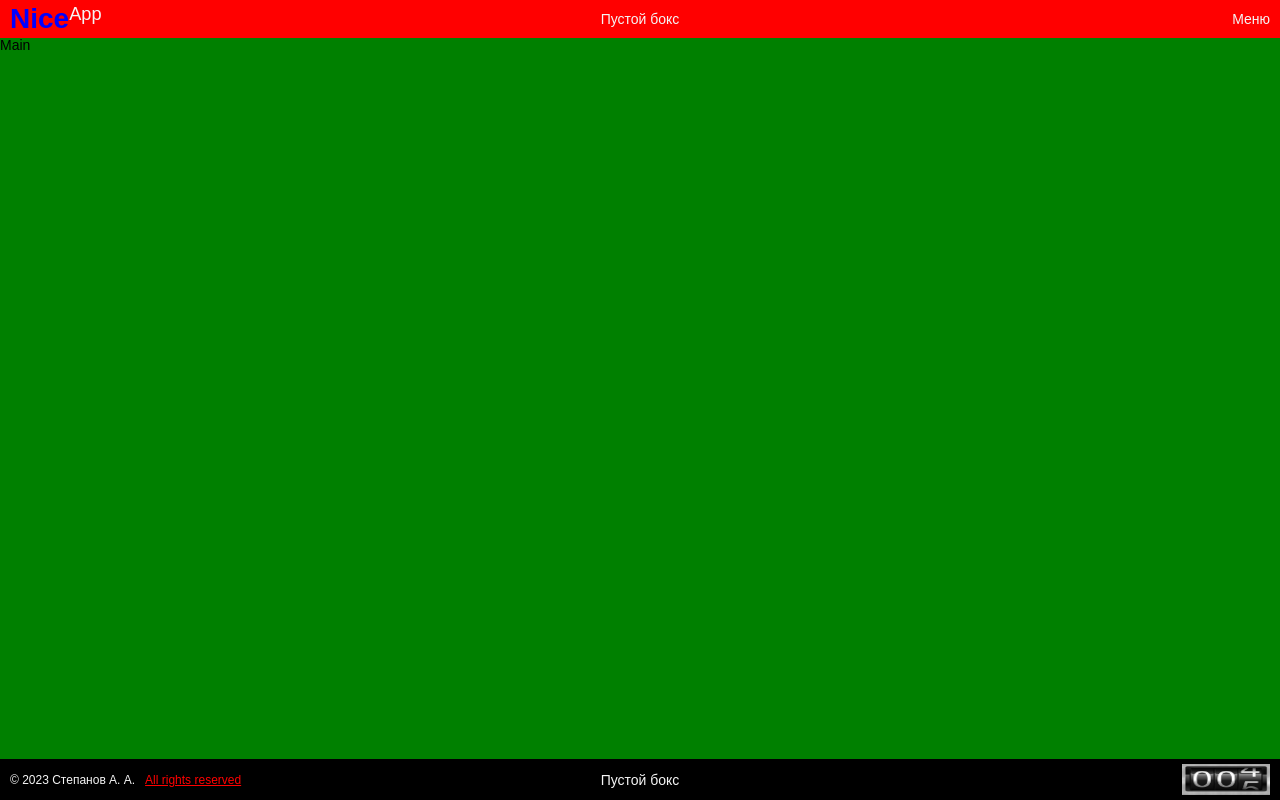
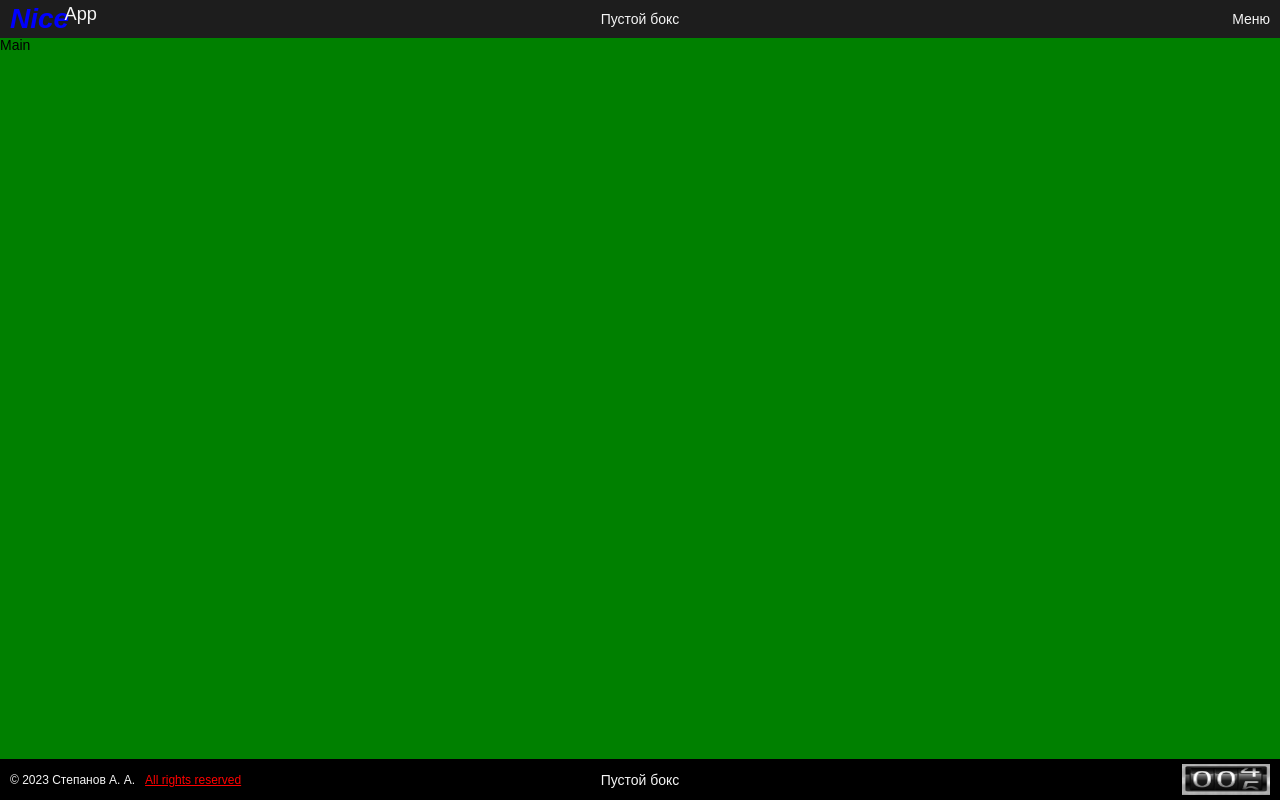
Before and after one commit to Dron24/nice-app, a React (Create React App) app: page / in a window 1280 px wide. Built offline with nearby package versions, Linux system fonts and the light colour scheme.

Commit message:
test_008

```diff
--- a/src/App/Modules/Header/Header.module.css
+++ b/src/App/Modules/Header/Header.module.css
@@ -3,7 +3,7 @@
     justify-content: center;
     width: 100%;
     flex: 0 0 auto;
-    background: red;
+    background: rgb(29, 29, 29);
     color: whitesmoke;
     padding:5px 10px
 }
--- a/src/App/Modules/Logo/Logo.module.css
+++ b/src/App/Modules/Logo/Logo.module.css
@@ -10,7 +10,9 @@
     font-size: 2em;
     color:blue;
     font-weight: bold;
+    font-style: italic;
 }
 .logotype span:last-child{
+    margin-left: -5%;
     font-size: 1.3em;
 }
```
